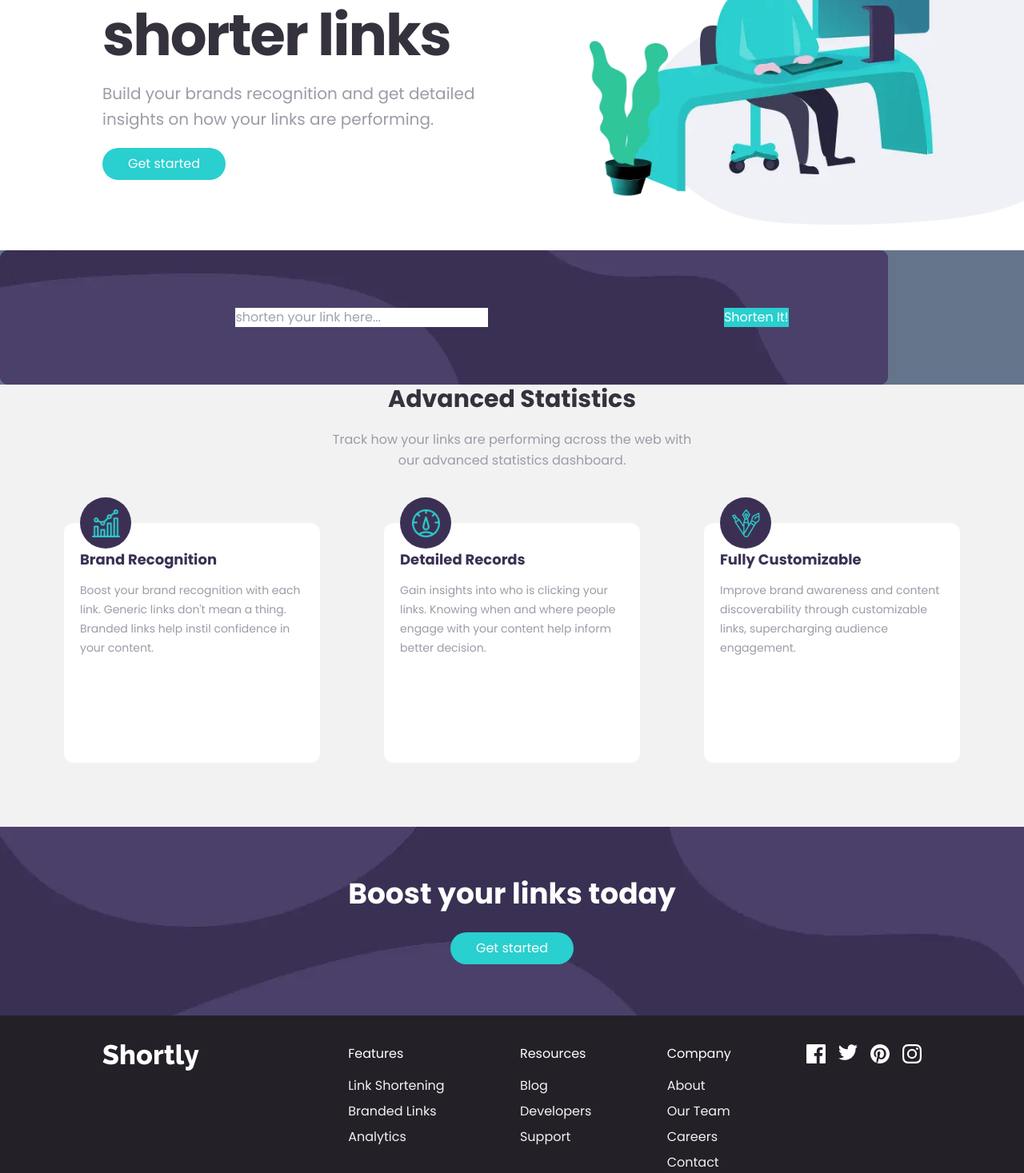
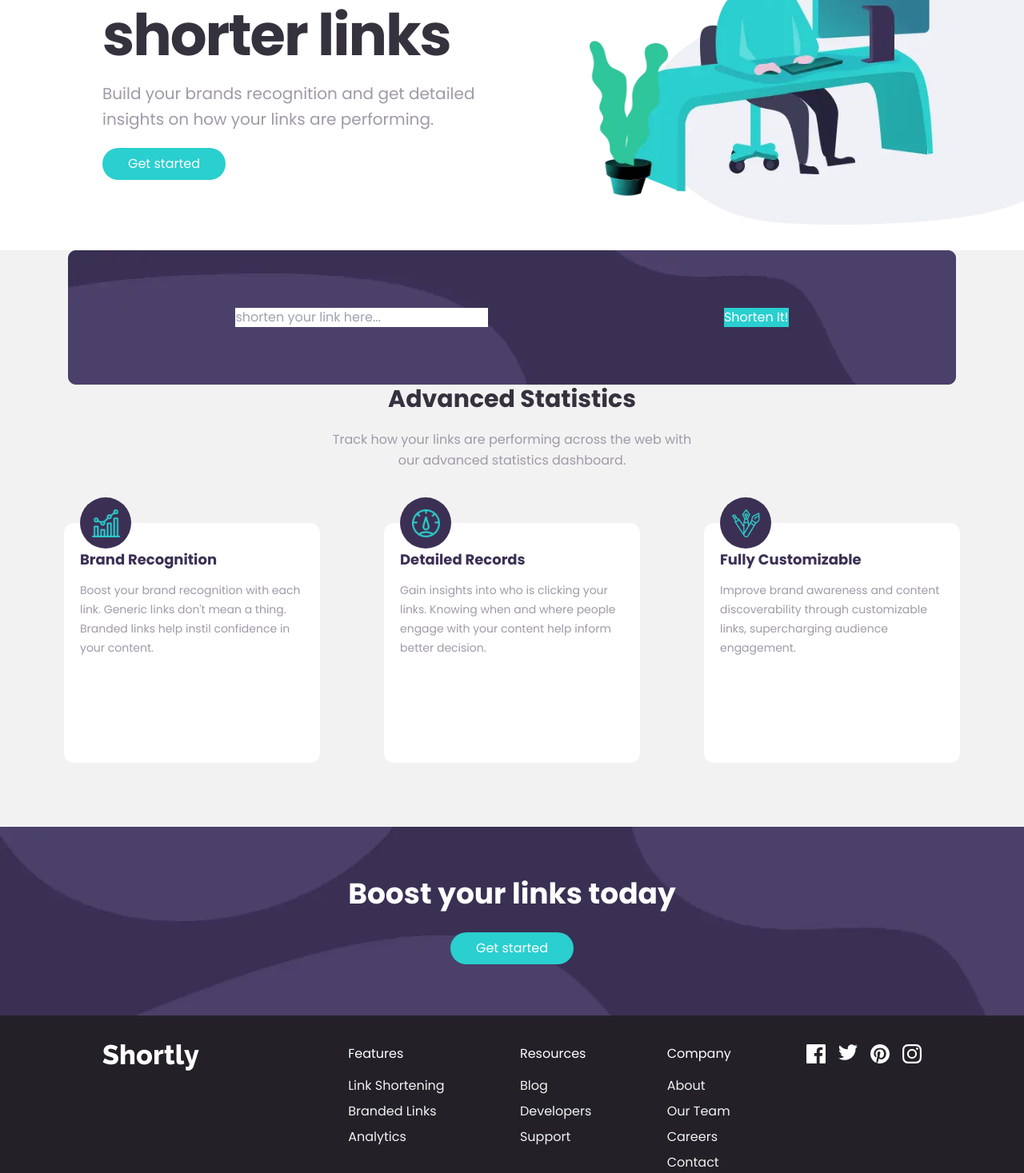
Before and after one commit to Dennardavid/Shortly, a Next.js app: page / in a window 1280 px wide. Shown: the part 312-1779 px from the top of the page at 80% size. Built offline with nearby package versions, Linux system fonts and the light colour scheme.

Commit message:
background url centralized

```diff
--- a/src/components/footer.tsx
+++ b/src/components/footer.tsx
@@ -5,7 +5,7 @@ import Image from "next/image";
 export function FirstFooter() {
   return (
     <>
-      <div className="bg-[url(../../public/background.webp)] bg-no-repeat flex flex-col justify-center items-center py-16 gap-7">
+      <div className="bg-[url(../../public/background.webp)] bg-cover bg-no-repeat flex flex-col justify-center items-center py-16 gap-7">
         <h2 className="font-bold text-4xl text-white">
           Boost your links today
         </h2>
--- a/src/components/shortener.tsx
+++ b/src/components/shortener.tsx
@@ -56,8 +56,8 @@ function Stats() {
 
 function Shortener() {
   return (
-    <section className="w-full flex items-center justify-center bg-slate-500">
-      <div className="bg-[url(../../public/background2.webp)] bg-no-repeat py-[72px] w-full self-center ">
+
+      <div className="bg-[url(../../public/background2.webp)] bg-center bg-no-repeat py-[72px] w-full self-center ">
         <form className="flex flex-row justify-evenly">
           <input
             type="text"
@@ -72,7 +72,7 @@ function Shortener() {
           <small id="wrong_url"></small>
         </div>
       </div>
-    </section>
+
   );
 }
 
```
